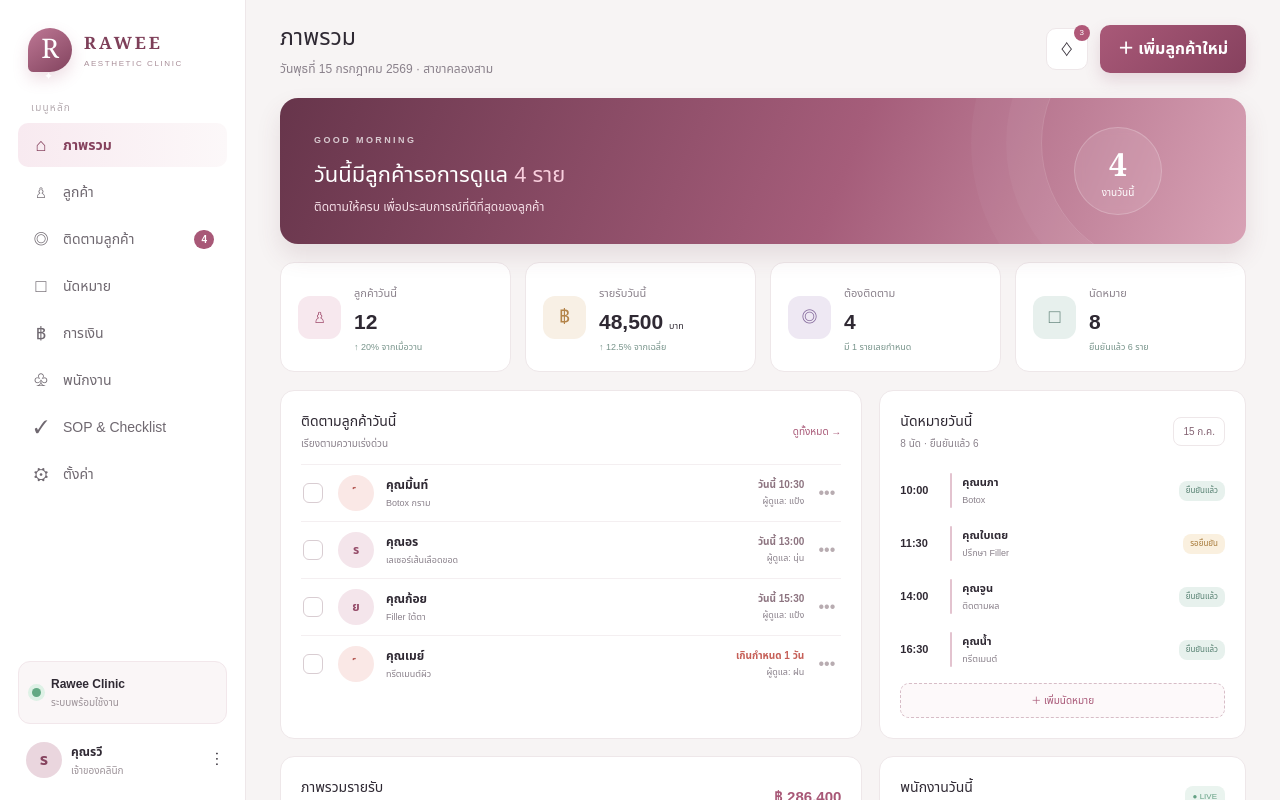
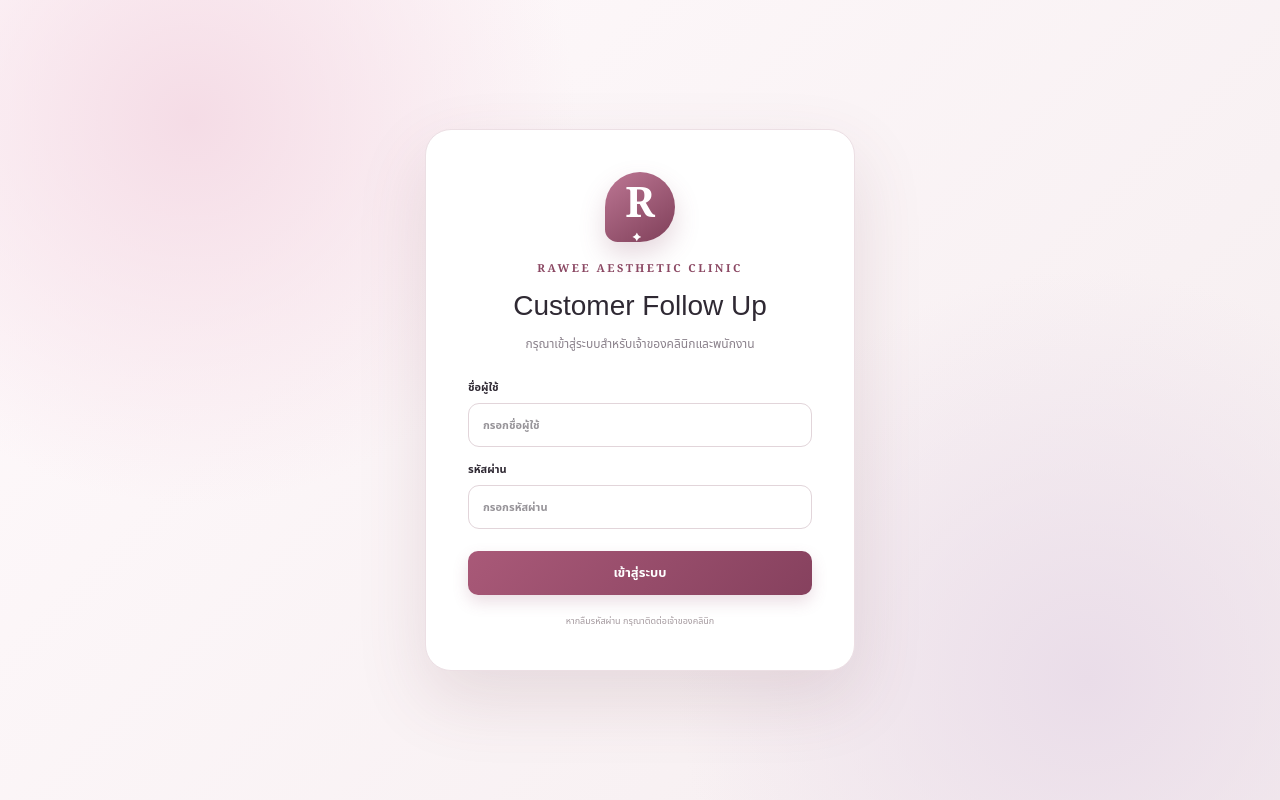
Before and after one commit to leqslBonn/Raweeclinic-operation, a Next.js app: page / in a window 1280 px wide. Shown: the top 800 px of the page. Built offline with nearby package versions, Linux system fonts and the light colour scheme.

Commit message:
Add clinic login screen

```diff
--- a/app/page.tsx
+++ b/app/page.tsx
@@ -1,6 +1,10 @@
 "use client";
 
-import { useMemo, useState } from "react";
+import { useEffect, useMemo, useState } from "react";
+
+const LOGIN_SESSION_KEY = "raweeClinicAuthenticated";
+const LOGIN_USER_HASH = "45b366c805a84f08dde0fd91988b1d9dbaeb233de67ad72ef6f1b53ba675a794";
+const LOGIN_PASSWORD_HASH = "fa5dc0fcec9cf5359d589e53af7570ffa6ea3a26dab376a3aa042cdd72ff78db";
 
 const navItems = [
   ["ภาพรวม", "⌂"], ["ลูกค้า", "♙"], ["ติดตามลูกค้า", "◎"], ["นัดหมาย", "□"],
@@ -22,11 +26,19 @@ const appointments = [
 ];
 
 export default function Home() {
+  const [authenticated, setAuthenticated] = useState<boolean | null>(null);
   const [active, setActive] = useState("ภาพรวม");
   const [showAdd, setShowAdd] = useState(false);
   const [done, setDone] = useState<string[]>([]);
   const [connectionVersion, setConnectionVersion] = useState(0);
   const today = useMemo(() => new Intl.DateTimeFormat("th-TH", { weekday: "long", day: "numeric", month: "long", year: "numeric" }).format(new Date()), []);
+
+  useEffect(() => {
+    setAuthenticated(sessionStorage.getItem(LOGIN_SESSION_KEY) === "yes");
+  }, []);
+
+  if (authenticated === null) return <div className="login-loading">กำลังเปิดระบบ...</div>;
+  if (!authenticated) return <LoginPage onLogin={() => setAuthenticated(true)} />;
 
   return (
     <main className="app-shell">
@@ -45,7 +57,7 @@ export default function Home() {
           ))}
         </nav>
         <div className="clinic-card"><span className="pulse"/><div><b>Rawee Clinic</b><small>ระบบพร้อมใช้งาน</small></div></div>
-        <div className="user"><div className="avatar">ร</div><div><b>คุณรวี</b><small>เจ้าของคลินิก</small></div><span>⋮</span></div>
+        <div className="user"><div className="avatar">ร</div><div><b>คุณรวี</b><small>เจ้าของคลินิก</small></div><button className="logout-btn" onClick={() => { sessionStorage.removeItem(LOGIN_SESSION_KEY); setAuthenticated(false); }}>ออก</button></div>
       </aside>
 
       <section className="workspace">
@@ -60,6 +72,49 @@ export default function Home() {
       {showAdd && <AddCustomer onClose={() => setShowAdd(false)} />}
     </main>
   );
+}
+
+async function sha256(value: string) {
+  const bytes = new TextEncoder().encode(value);
+  const digest = await crypto.subtle.digest("SHA-256", bytes);
+  return Array.from(new Uint8Array(digest)).map(byte => byte.toString(16).padStart(2, "0")).join("");
+}
+
+function LoginPage({ onLogin }: { onLogin: () => void }) {
+  const [username, setUsername] = useState("");
+  const [password, setPassword] = useState("");
+  const [error, setError] = useState("");
+  const [checking, setChecking] = useState(false);
+
+  async function submit(event: React.FormEvent<HTMLFormElement>) {
+    event.preventDefault();
+    setChecking(true);
+    setError("");
+    const [userHash, passwordHash] = await Promise.all([sha256(username.trim()), sha256(password)]);
+    if (userHash === LOGIN_USER_HASH && passwordHash === LOGIN_PASSWORD_HASH) {
+      sessionStorage.setItem(LOGIN_SESSION_KEY, "yes");
+      onLogin();
+    } else {
+      setError("ชื่อผู้ใช้หรือรหัสผ่านไม่ถูกต้อง");
+    }
+    setChecking(false);
+  }
+
+  return <main className="login-page">
+    <section className="login-card">
+      <div className="login-brand-mark">R<span>✦</span></div>
+      <p className="login-eyebrow">RAWEE AESTHETIC CLINIC</p>
+      <h1>Customer Follow Up</h1>
+      <p className="login-intro">กรุณาเข้าสู่ระบบสำหรับเจ้าของคลินิกและพนักงาน</p>
+      <form onSubmit={submit}>
+        <label>ชื่อผู้ใช้<input value={username} onChange={event => setUsername(event.target.value)} autoComplete="username" required placeholder="กรอกชื่อผู้ใช้" /></label>
+        <label>รหัสผ่าน<input type="password" value={password} onChange={event => setPassword(event.target.value)} autoComplete="current-password" required placeholder="กรอกรหัสผ่าน" /></label>
+        {error && <p className="login-error">{error}</p>}
+        <button className="primary login-submit" disabled={checking}>{checking ? "กำลังตรวจสอบ..." : "เข้าสู่ระบบ"}</button>
+      </form>
+      <small className="login-help">หากลืมรหัสผ่าน กรุณาติดต่อเจ้าของคลินิก</small>
+    </section>
+  </main>;
 }
 
 function Dashboard({ done, setDone }: { done: string[]; setDone: (v: string[]) => void }) {
```
Also changed, not shown: app/globals.css.
